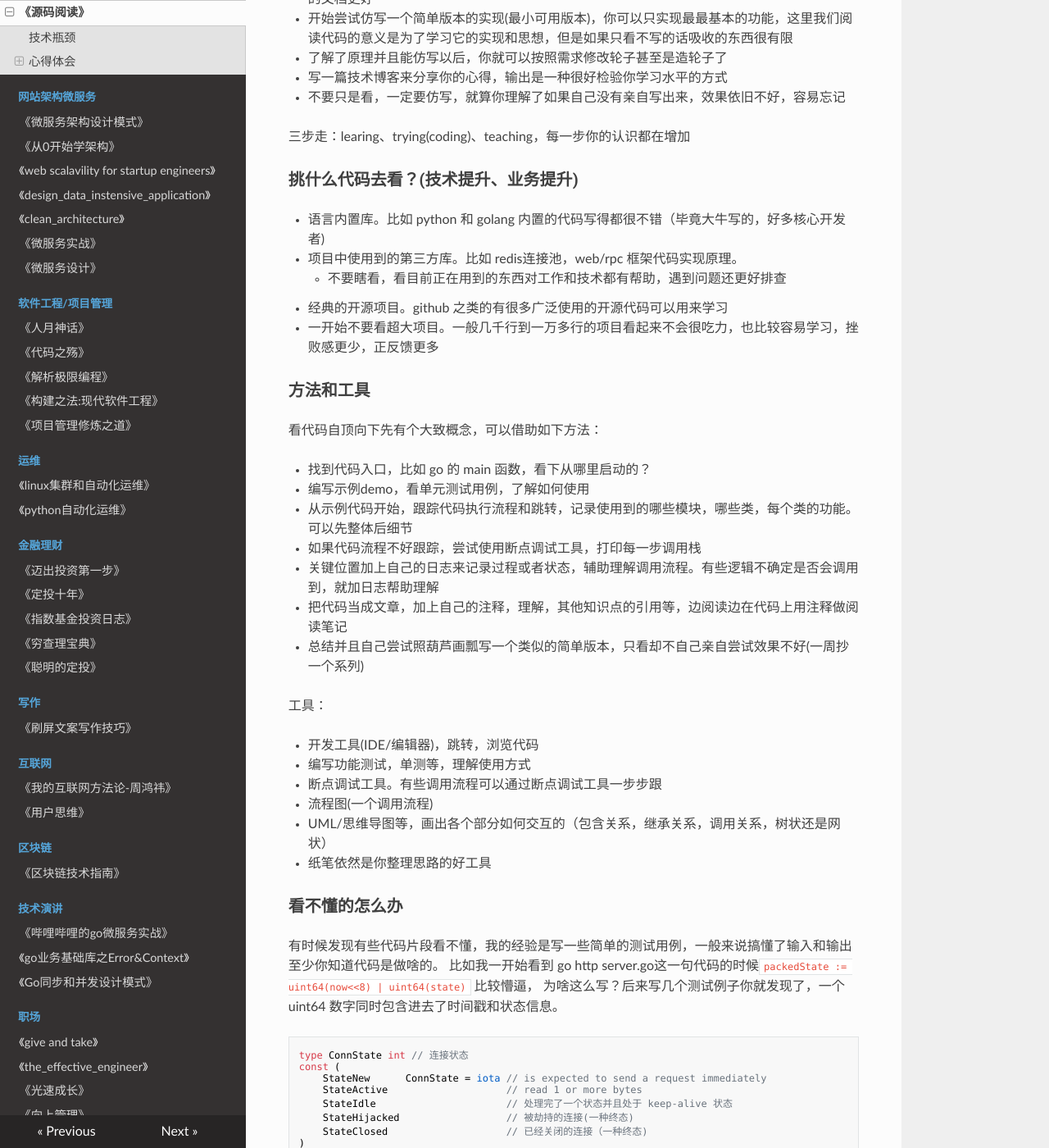
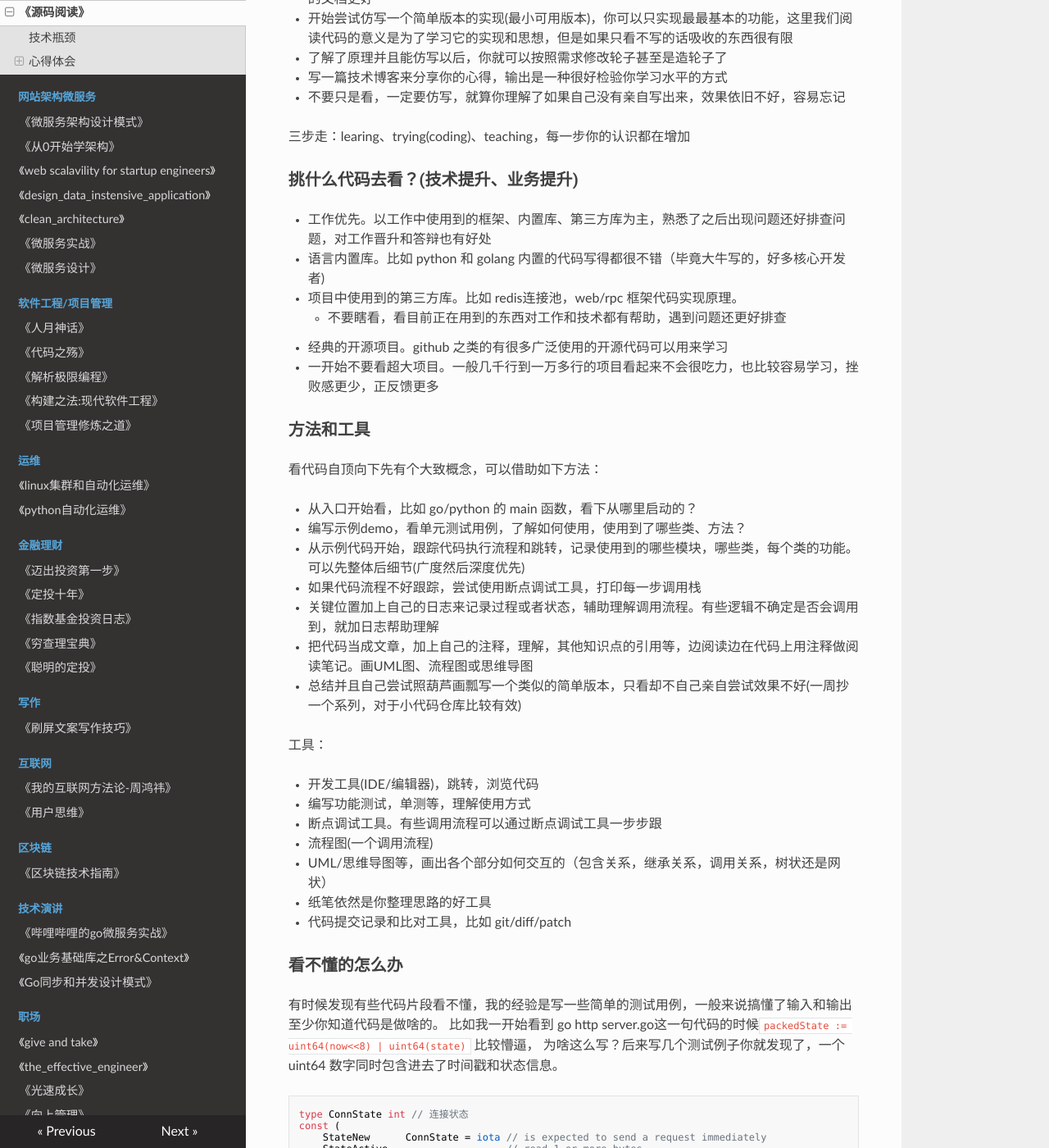
Before and after one commit to PegasusWang/booknotes, an MkDocs documentation site: the page built from docs/源码阅读_sourcecode/README.md, in a window 1280 px wide and 1400 px high, scrolled down 1452 px. Shown: the whole window at 82% size. Built offline with MkDocs 1.6.1, drawn with Linux system fonts in a browser that asks for light colours; nearby versions of some CDN libraries; old or Windows-style settings are respelled for this version of MkDocs; some of the changed text lies outside the part shown.

Commit message:
how to read source code

````diff
--- a/docs/源码阅读_sourcecode/README.md
+++ b/docs/源码阅读_sourcecode/README.md
@@ -49,6 +49,7 @@
 
 ### 挑什么代码去看？(技术提升、业务提升)
 
+- 工作优先。以工作中使用到的框架、内置库、第三方库为主，熟悉了之后出现问题还好排查问题，对工作晋升和答辩也有好处
 - 语言内置库。比如 python 和 golang 内置的代码写得都很不错（毕竟大牛写的，好多核心开发者)
 - 项目中使用到的第三方库。比如 redis连接池，web/rpc 框架代码实现原理。
   - 不要瞎看，看目前正在用到的东西对工作和技术都有帮助，遇到问题还更好排查
@@ -59,13 +60,13 @@
 
 看代码自顶向下先有个大致概念，可以借助如下方法：
 
-- 找到代码入口，比如 go 的 main 函数，看下从哪里启动的？
-- 编写示例demo，看单元测试用例，了解如何使用
-- 从示例代码开始，跟踪代码执行流程和跳转，记录使用到的哪些模块，哪些类，每个类的功能。可以先整体后细节
+- 从入口开始看，比如 go/python 的 main 函数，看下从哪里启动的？
+- 编写示例demo，看单元测试用例，了解如何使用，使用到了哪些类、方法？
+- 从示例代码开始，跟踪代码执行流程和跳转，记录使用到的哪些模块，哪些类，每个类的功能。可以先整体后细节(广度然后深度优先)
 - 如果代码流程不好跟踪，尝试使用断点调试工具，打印每一步调用栈
 - 关键位置加上自己的日志来记录过程或者状态，辅助理解调用流程。有些逻辑不确定是否会调用到，就加日志帮助理解
-- 把代码当成文章，加上自己的注释，理解，其他知识点的引用等，边阅读边在代码上用注释做阅读笔记
-- 总结并且自己尝试照葫芦画瓢写一个类似的简单版本，只看却不自己亲自尝试效果不好(一周抄一个系列)
+- 把代码当成文章，加上自己的注释，理解，其他知识点的引用等，边阅读边在代码上用注释做阅读笔记。画UML图、流程图或思维导图
+- 总结并且自己尝试照葫芦画瓢写一个类似的简单版本，只看却不自己亲自尝试效果不好(一周抄一个系列，对于小代码仓库比较有效)
 
 工具：
 
@@ -75,6 +76,7 @@
 - 流程图(一个调用流程)
 - UML/思维导图等，画出各个部分如何交互的（包含关系，继承关系，调用关系，树状还是网状）
 - 纸笔依然是你整理思路的好工具
+- 代码提交记录和比对工具，比如 git/diff/patch
 
 
 ### 看不懂的怎么办
@@ -109,6 +111,7 @@ func main() {
 }
 ```
 
+- 先从使用开始，如果都不会用更别谈搞懂源码了
 - 看不懂的代码片段尝试编写几个简单的测试用例
 - 复杂的逻辑比如状态机，可以画图辅助理解
 
@@ -120,7 +123,7 @@ func main() {
 广度优先和深度优先。一开始推荐广度优先。三部曲：
 
 - 找准入口点。main/init/start
-- 理清主脉络。去粗取精，去掉无用的，留下有用的。边看边做笔记，删除次要保留主要。
+- 理清主脉络。去粗取精，去掉无用的，留下有用的。边看边做笔记，删除次要保留主要，精简之后的主干代码比较好理解流程：
   - 代码 vs 注释
   - 程序流程 vs 变量声明
   - 功能语句 vs 调试语句
````
